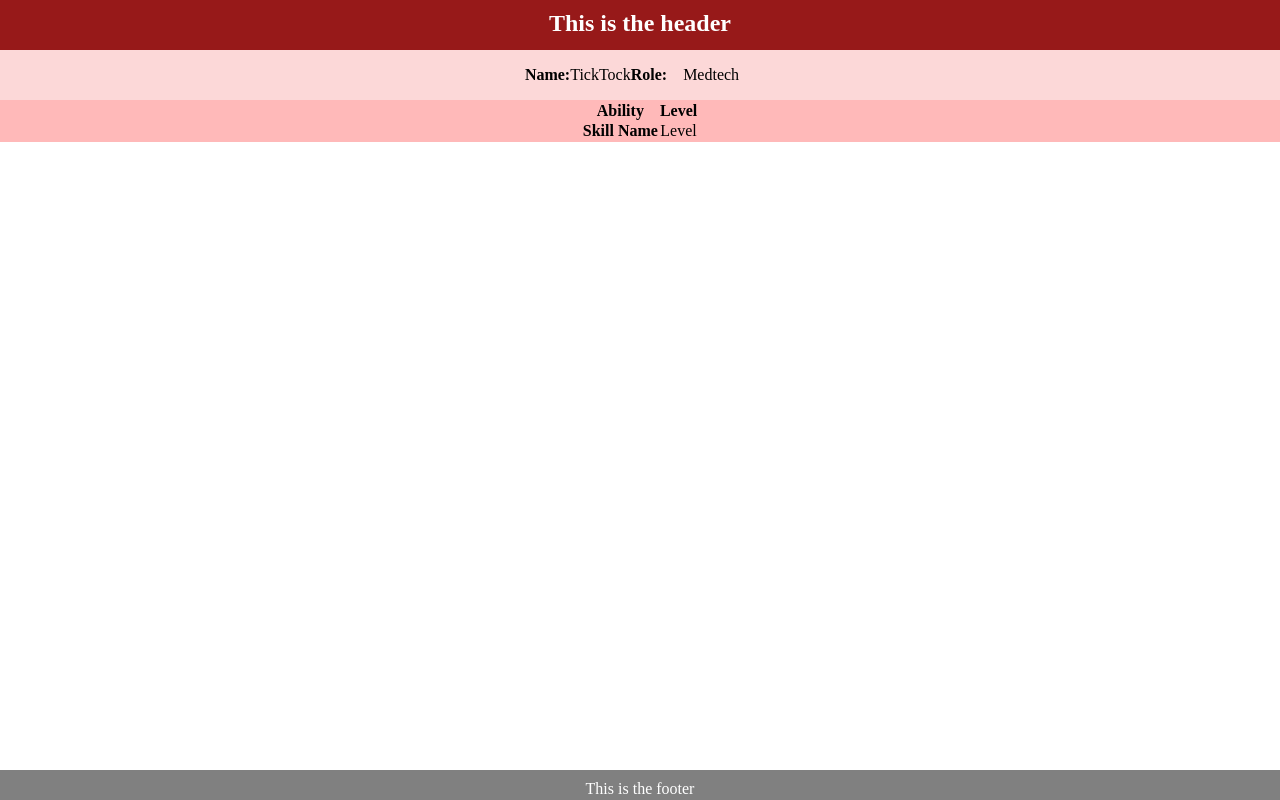
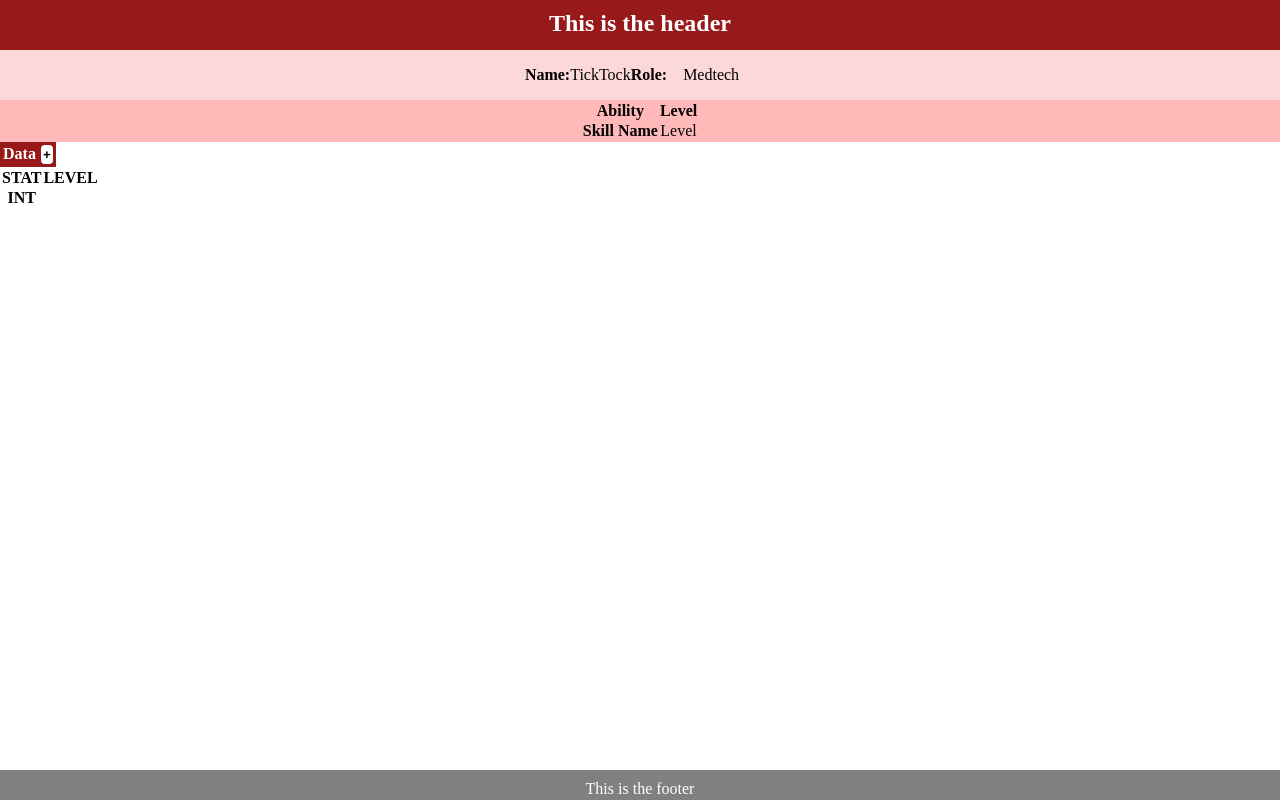
Before and after one commit to DaisyEverard/Cyberpunk-red, a React (Vite) app: page / in a window 1280 px wide. Built offline with nearby package versions, Linux system fonts and the light colour scheme.

Commit message:
add stats.json and HideableDescriptionCell

```diff
--- a/src/App.jsx
+++ b/src/App.jsx
@@ -5,6 +5,7 @@ import './style/index.css'
 import Profile from "./components/Profile";
 import RoleAbility from "./components/RoleAbility";
 import { createContext, useState } from "react";
+import Stats from "./components/Stats";
 
 
 export const RoleContext = createContext({});
@@ -18,6 +19,7 @@ function App() {
     <Header/>
     <Profile/>
     <RoleAbility/>
+    <Stats/>
     <Footer/>
     </RoleContext.Provider>
     </>
--- /dev/null
+++ b/src/components/Stats.jsx
@@ -0,0 +1,24 @@
+import HideableDescriptionCell from "../utils/HideableDescriptionCell";
+
+export default function Stats() {
+    return (
+        <div>
+            <HideableDescriptionCell/>
+
+            <table>
+                <thead>
+                    <tr>
+                        <th>STAT</th>
+                        <th>LEVEL</th>
+                    </tr>
+                </thead>
+                <tbody>
+                    <tr>
+                        <th>INT</th>
+                        <td></td>
+                    </tr>
+                </tbody>
+            </table>
+        </div>
+    )
+}
--- /dev/null
+++ b/src/style/hideableBoxDisplay.css
@@ -0,0 +1,15 @@
+#hideableBoxDisplay h4 {
+    background: var(--dark-red-bg);
+    color: white;
+    width: fit-content;
+    padding: 3px;
+}
+
+#hideableBoxDisplay button {
+    margin-left: 5px;
+    background: white;
+    border: none;
+    border-radius: 4px;
+    padding: 2px;
+    font-weight: bolder;
+}
--- a/src/utils/DropdownCell.jsx
+++ b/src/utils/DropdownCell.jsx
@@ -1,4 +1,4 @@
-import "./dropdownCell.css"
+import "../style/dropdownCell.css"
 
 export default function DropdownCell(props) {
   let currentItem = props.currentItem
--- /dev/null
+++ b/src/utils/HideableDescriptionCell.jsx
@@ -0,0 +1,28 @@
+import { useState } from "react"
+import "../style/hideableBoxDisplay.css"
+
+export default function HideableDescriptionCell() {
+
+    const [plusMinus, setPlusMinus] = useState("+")
+    const [boxDisplay, setBoxDisplay] = useState('none')
+
+    const toggleDescription = () => {
+        if (plusMinus == '+') {
+            setPlusMinus('-')
+            setBoxDisplay("inline")
+        }
+        else {
+            setPlusMinus('+')
+            setBoxDisplay('none')
+        }
+    }
+
+    return (
+        <div id="hideableBoxDisplay">
+            <h4>Data
+                <button onClick={(e) => {toggleDescription()}}>{plusMinus}</button>
+            </h4>
+            <p style={{display: boxDisplay}}>Description</p>
+        </div>
+    )
+}
```
Also changed, not shown: src/data/stats.json (added, +72 -0 lines), src/style/dropdownCell.css (renamed from src/utils/dropdownCell.css).
